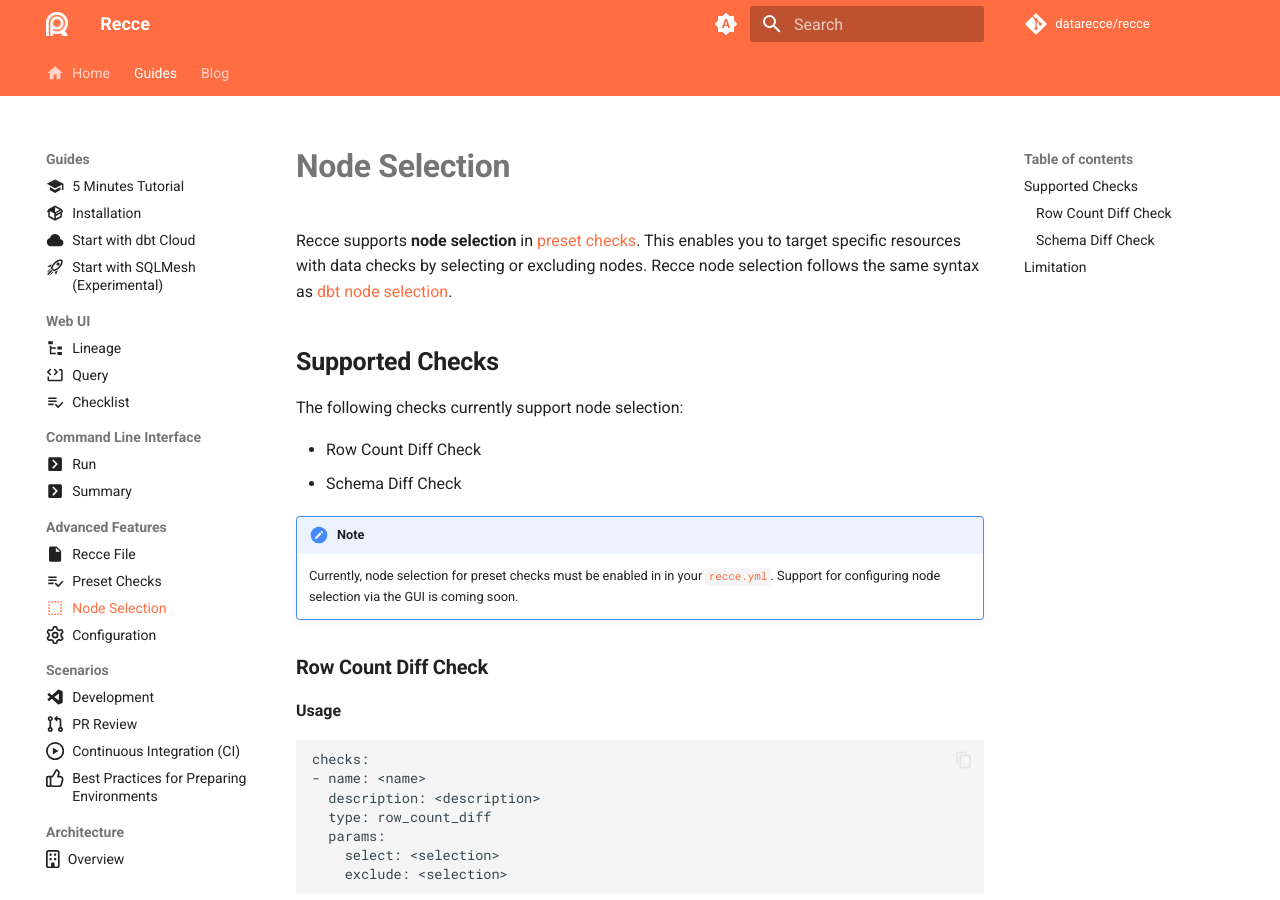
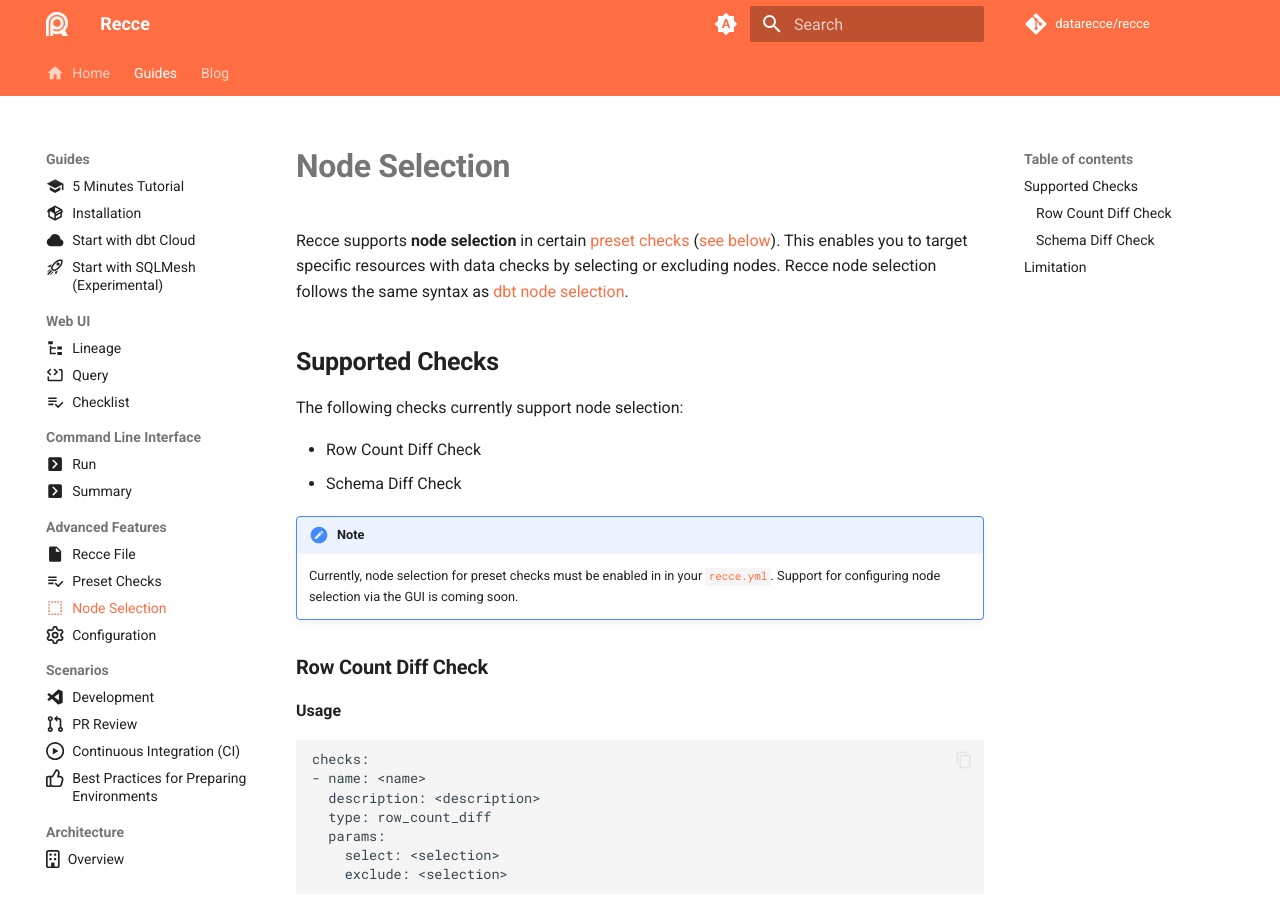
Before and after one commit to DataRecce/recce-documentation, an MkDocs documentation site: the page built from docs/docs/features/node-selection.md, in a window 1280 px wide and 900 px high. Built offline with MkDocs 1.6.1 and Material for MkDocs 9.7.7, drawn with Linux system fonts in a browser that asks for light colours; comment, search, counter and statistics services are not loaded.

Commit message:
Updated node selector intro regarding supported checks

```diff
--- a/docs/docs/features/node-selection.md
+++ b/docs/docs/features/node-selection.md
@@ -3,7 +3,7 @@
 icon: material/select
 ---
 
-Recce supports **node selection** in [preset checks](./preset-checks.md). This enables you to target specific resources with data checks by selecting or excluding nodes. Recce node selection follows the same syntax as [dbt node selection](https://docs.getdbt.com/reference/node-selection/syntax).
+Recce supports **node selection** in certain [preset checks](./preset-checks.md) ([see below](#supported-checks)). This enables you to target specific resources with data checks by selecting or excluding nodes. Recce node selection follows the same syntax as [dbt node selection](https://docs.getdbt.com/reference/node-selection/syntax).
 
 ## Supported Checks
 
```
